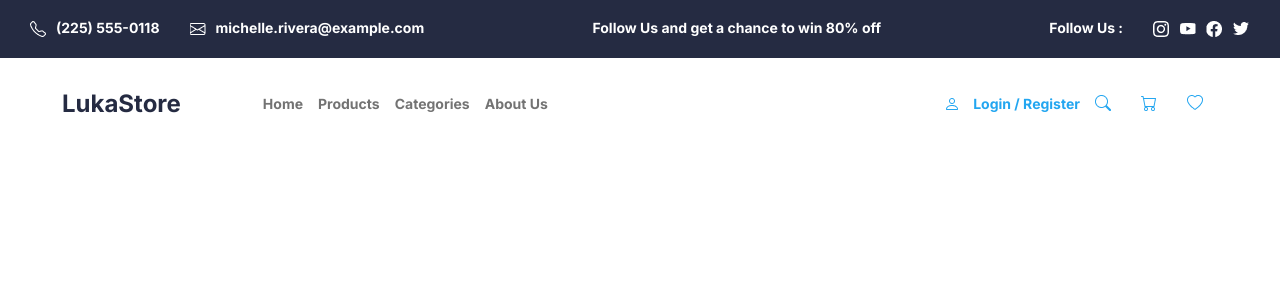
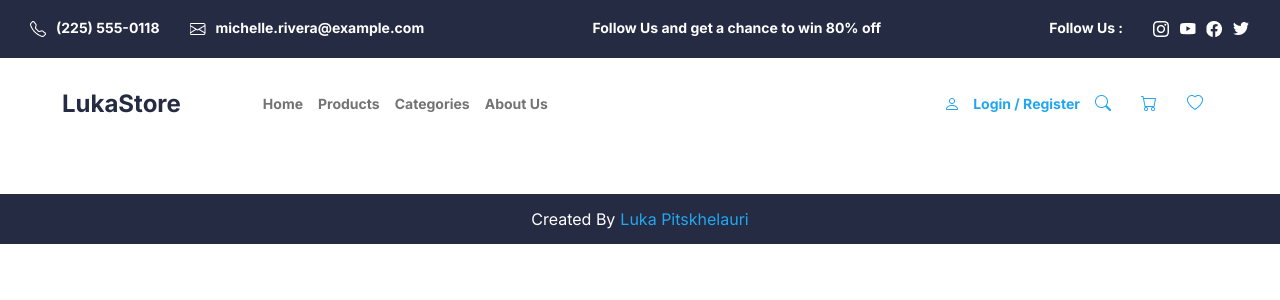
Before and after one commit to lukaoes/products-react-ts, a React (Create React App) app: page / in a window 1280 px wide. Shown: the top 300 px of the page. Built offline with nearby package versions, Linux system fonts and the light colour scheme.

Commit message:
add footer and carousel

```diff
--- a/package.json
+++ b/package.json
@@ -14,6 +14,7 @@
     "css-loader": "^6.8.1",
     "react": "^18.2.0",
     "react-dom": "^18.2.0",
+    "react-responsive-carousel": "^3.2.23",
     "react-router-dom": "^6.21.0",
     "react-scripts": "5.0.1",
     "sass": "^1.69.5",
--- a/src/App.tsx
+++ b/src/App.tsx
@@ -1,5 +1,4 @@
 import React from 'react';
-import Header from './components/layout/header';
 import { BrowserRouter, Routes, Route } from 'react-router-dom';
 import Layout from './components/layout/layout';
 
--- /dev/null
+++ b/src/components/layout/footer/footer.styled.ts
@@ -0,0 +1,18 @@
+import styled from "styled-components";
+import { Colors, FontInfo } from "../../../assets/colorAndFontsVariables/colorsAndFonts";
+
+export const FooterLayout = styled.div`
+    height: 50px;
+    width: 100%;
+    display: flex;
+    justify-content: center;
+    align-items: center;
+    background-color: ${Colors.primary};
+    color: ${Colors.white};
+    margin-top: 50px;
+
+    span {
+        color: ${Colors.lightBlue};
+        margin-left: 5px;
+    }
+`
--- /dev/null
+++ b/src/components/layout/footer/index.tsx
@@ -0,0 +1,12 @@
+import { FooterLayout } from "./footer.styled";
+
+const Footer = () => {
+
+    return (
+        <FooterLayout>
+            Created By  <span> Luka Pitskhelauri</span>
+        </FooterLayout>
+    )
+}
+
+export default Footer;
--- a/src/components/layout/header/header.styled.ts
+++ b/src/components/layout/header/header.styled.ts
@@ -1,5 +1,9 @@
 import styled from "styled-components";
 import { Colors, FontInfo } from "../../../assets/colorAndFontsVariables/colorsAndFonts";
+
+export const MainDiv = styled.div`
+    margin-bottom: 50px;
+`
 
 export const Div = styled.div`
     width: 1438px;
--- a/src/components/layout/header/index.tsx
+++ b/src/components/layout/header/index.tsx
@@ -8,7 +8,7 @@ import userIcon from '../../../assets/images/userIcon.png'
 import searchIcon from '../../../assets/images/searchIcon.png'
 import Cart from '../../../assets/images/Cart.png'
 import heart from '../../../assets/images/heart.png'
-import { BurgerMenu, BurgerMenuContent, DarkHeader, Div, LoginDiv, MobileDel, NavDiv, UserMobile, WhiteHeader } from './header.styled'
+import { BurgerMenu, BurgerMenuContent, DarkHeader, Div, LoginDiv, MainDiv, MobileDel, NavDiv, UserMobile, WhiteHeader } from './header.styled'
 import { useState } from 'react'
 
 const Header = () => {
@@ -20,7 +20,7 @@ const Header = () => {
 
 
     return (
-        <div>
+        <MainDiv>
             <DarkHeader>
                 <Div>
                     <div>
@@ -122,7 +122,7 @@ const Header = () => {
                     </NavDiv>
                 </Div>
             </WhiteHeader>
-        </div>
+        </MainDiv>
     )
 }
 
--- a/src/components/layout/layout/index.tsx
+++ b/src/components/layout/layout/index.tsx
@@ -1,5 +1,6 @@
 import { Outlet } from "react-router-dom"
 import Header from "../header"
+import Footer from "../footer";
 
 const Layout = () => {
 
@@ -9,6 +10,7 @@ const Layout = () => {
             <div>
                 <Outlet />
             </div>
+            <Footer />
         </div>
     )
 }
```
Also changed, not shown: src/components/pages/main/index.js (added, +9 -0 lines), 1 other file (tests, documents, lock files or other folders).
